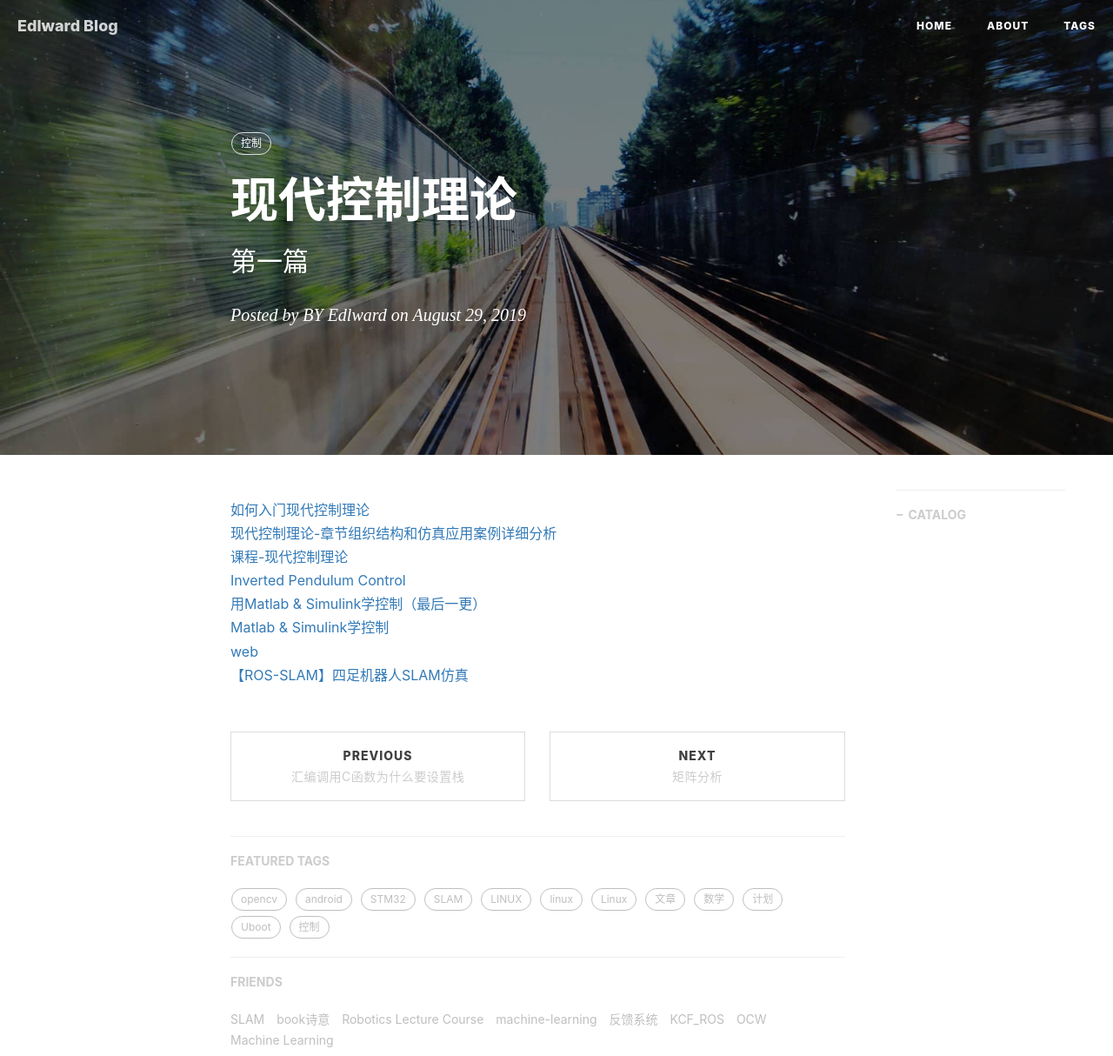
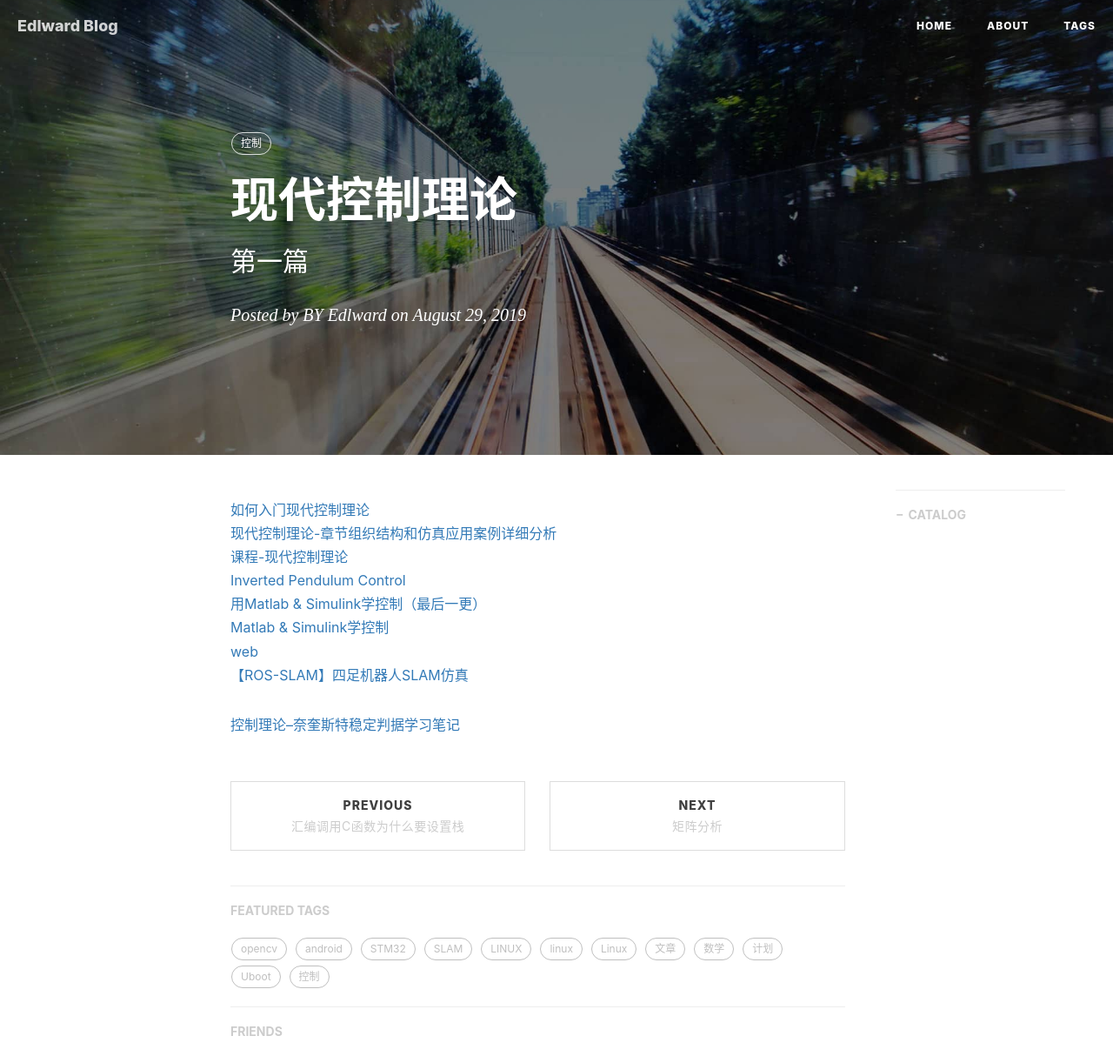
Before and after one commit to gary-robotics/dlward, a Jekyll site: the page built from _posts/2019-09-28-现代控制理论-2019.markdown, in a window 1280 px wide, cut to the strip 0-1214 px from the top of the page. Shown: the whole strip at 87% size. Built offline with Jekyll 4.4.1, drawn with Linux system fonts in a browser that asks for light colours; nearby versions of some CDN libraries; comment, search, counter and statistics services are not loaded.

Commit message:
Update 2019-09-28-现代控制理论-2019.markdown

```diff
--- a/_posts/2019-09-28-现代控制理论-2019.markdown
+++ b/_posts/2019-09-28-现代控制理论-2019.markdown
@@ -17,3 +17,5 @@ tags:                               #标签
 [Matlab & Simulink学控制](https://zhuanlan.zhihu.com/control-system)
 [web](http://ctms.engin.umich.edu/CTMS/index.php?example=InvertedPendulum&section=SystemAnalysis)
 [【ROS-SLAM】四足机器人SLAM仿真](https://zhuanlan.zhihu.com/p/63061134)
+
+[控制理论--奈奎斯特稳定判据学习笔记](http://bbs.21dianyuan.com/thread-289441-1-1.html)
```
